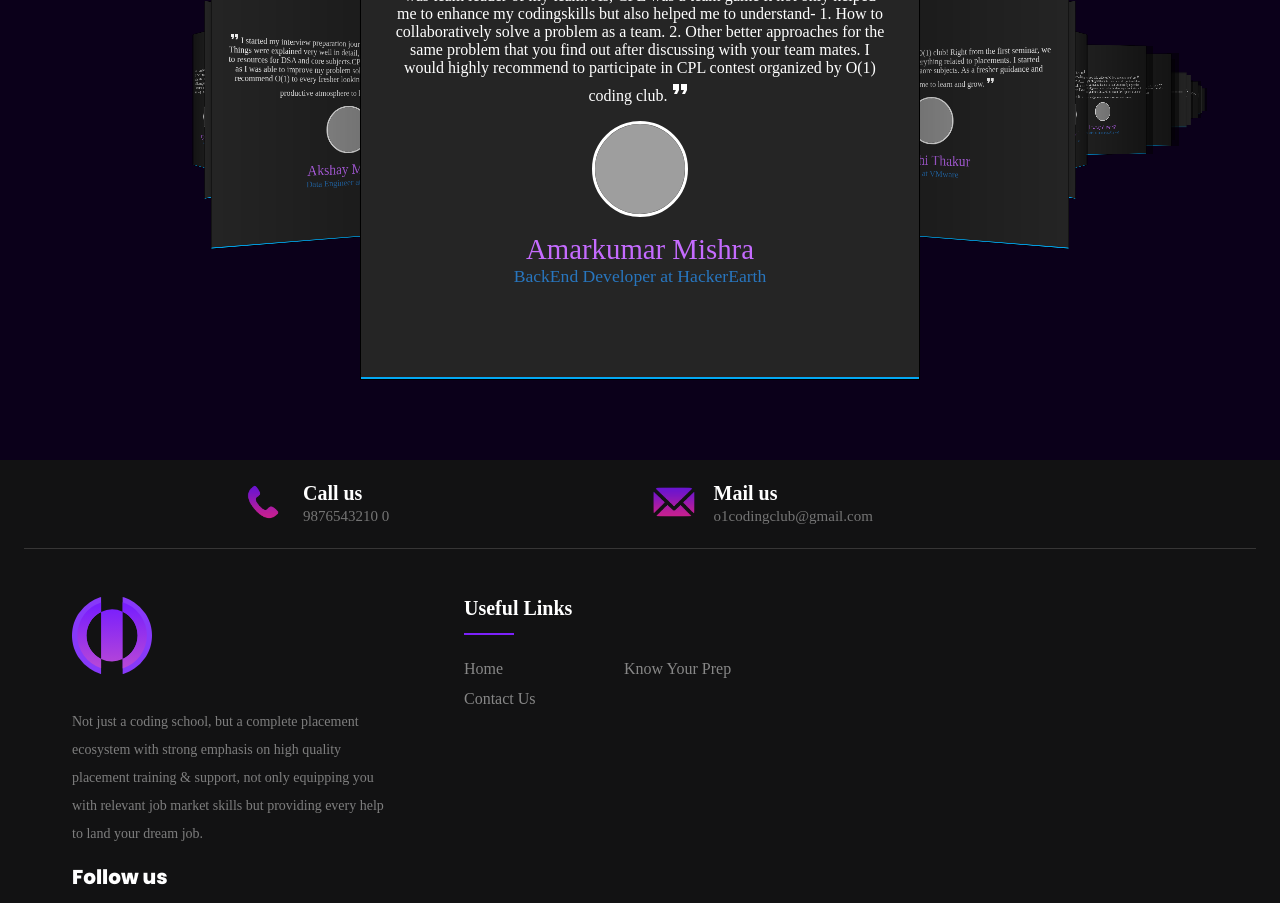
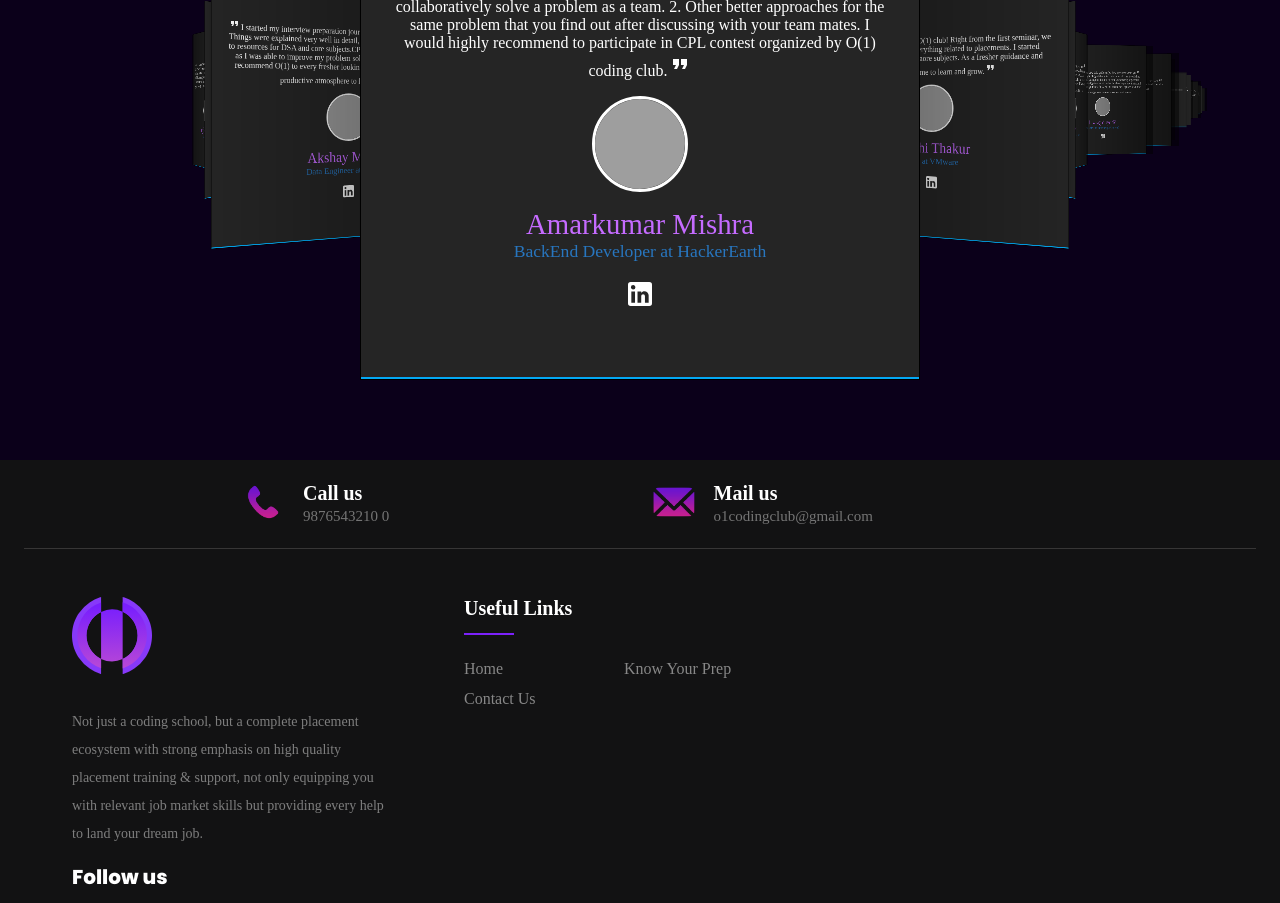
Before and after one commit to Pratik21Pimpalkar/o1-coding-club, a React (Create React App) app: page /dsa in a window 1280 px wide. Shown: the part 3880-4783 px from the top of the page. Built offline with nearby package versions, Linux system fonts and the light colour scheme; grey boxes are pictures that could not be loaded; a web font is replaced by a local one.

Commit message:
linkedin added

```diff
--- a/src/components/Card.js
+++ b/src/components/Card.js
@@ -1,13 +1,14 @@
 import React from 'react'
 import styled from 'styled-components'
 import FormatQuoteIcon from '@mui/icons-material/FormatQuote';
+import LinkedInIcon from '@mui/icons-material/LinkedIn';
 const Card = ({ data }) => {
     return (
         <CardWrapper>
             <div className='card-wrapper'>
                 <div className="layer"></div>
                 <div className="content">
-                    <div className='details' style={{fontSize:"1rem" ,fontWeight:"400"}}>
+                    <div className='details' style={{ fontSize: "1rem", fontWeight: "400" }}>
                         <FormatQuoteIcon />
                         {data.content}
                         <FormatQuoteIcon />
@@ -19,6 +20,9 @@ const Card = ({ data }) => {
                     <div className="nameBox">
                         <p className='name'>{data.name}</p>
                         <p className='role'> {data.role}</p>
+                    </div>
+                    <div>
+                        <LinkedInIcon sx={{fontSize:"2rem"}}/>
                     </div>
 
                 </div>
```
